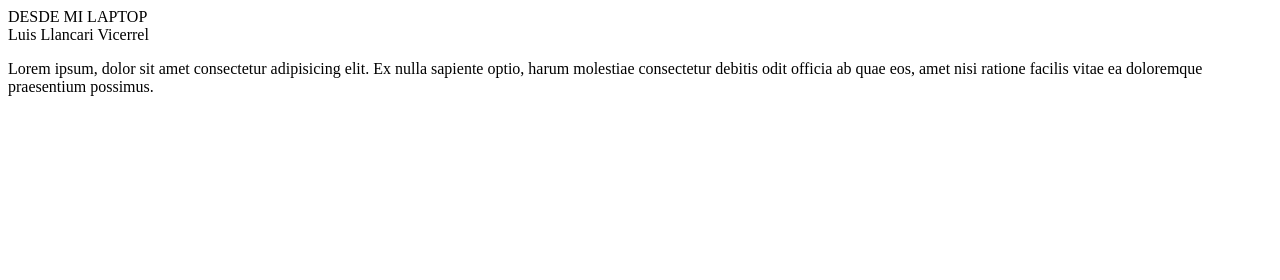
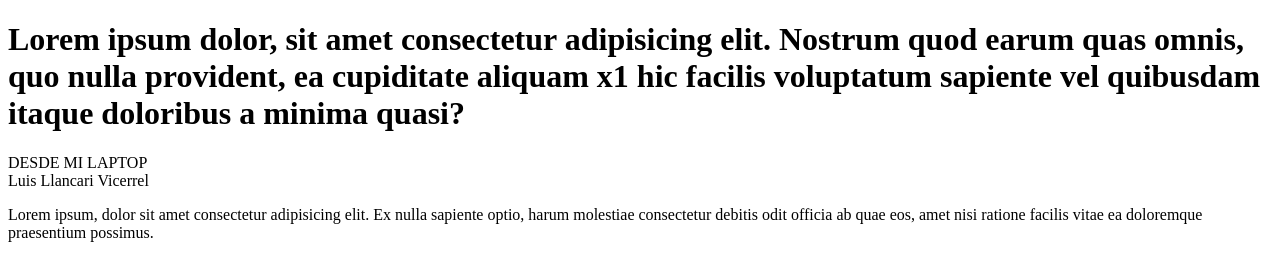
Before and after one commit to LuisLlancari/duo, a plain HTML site: page index.html in a window 1280 px wide. Drawn offline with Linux system fonts and the light colour scheme.

Commit message:
cambio 4

```diff
--- a/index.html
+++ b/index.html
@@ -7,8 +7,11 @@
     <title>Document</title>
 </head>
 <body>
+    <div><h1>Lorem ipsum dolor, sit amet consectetur adipisicing elit. Nostrum quod earum quas omnis, quo nulla provident, ea cupiditate aliquam
+        x1 hic facilis voluptatum sapiente vel quibusdam itaque doloribus a minima quasi?</h1></div>
     <div> DESDE MI LAPTOP</div>
     <div> Luis Llancari Vicerrel</div>
+    <p></p>
     <p>Lorem ipsum, dolor sit amet consectetur adipisicing elit. Ex nulla sapiente optio, harum molestiae consectetur debitis odit officia ab quae eos, amet nisi ratione facilis vitae ea doloremque praesentium possimus. </p>
 </body>
 </html>
```
